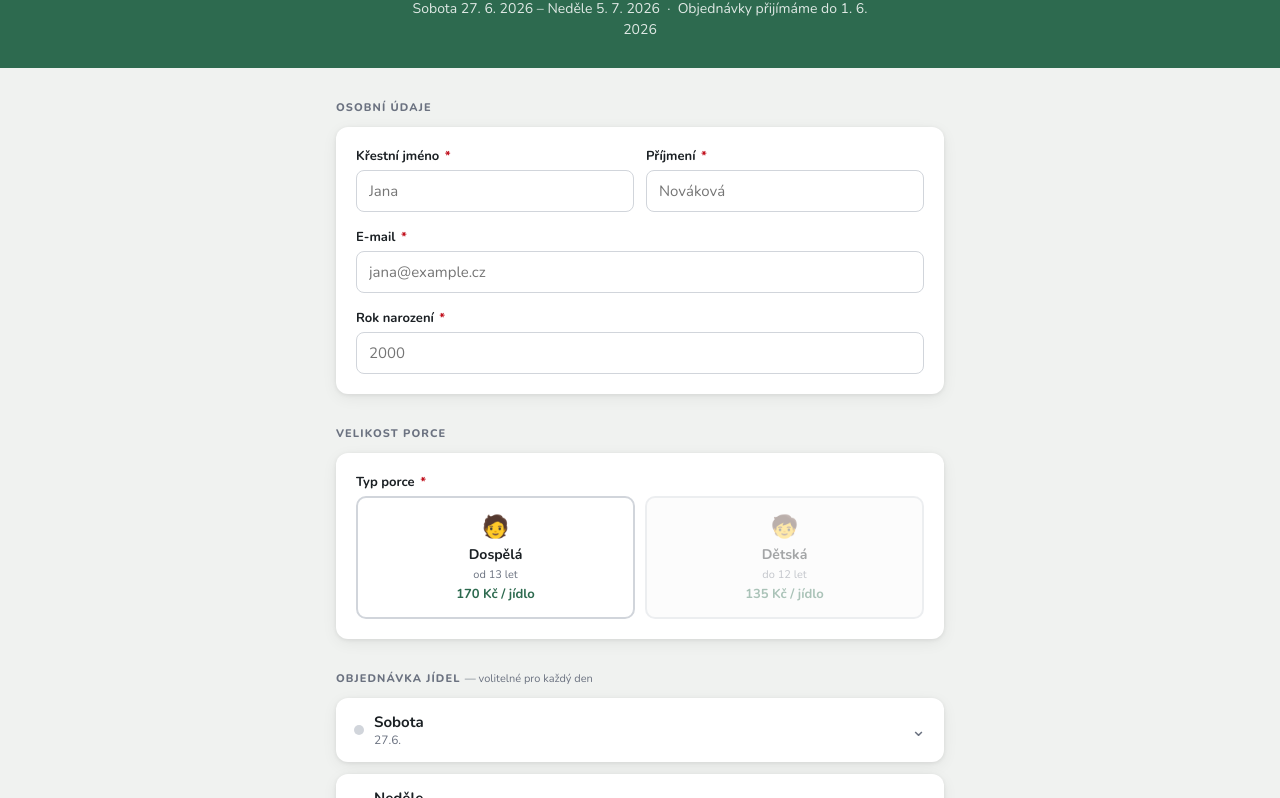
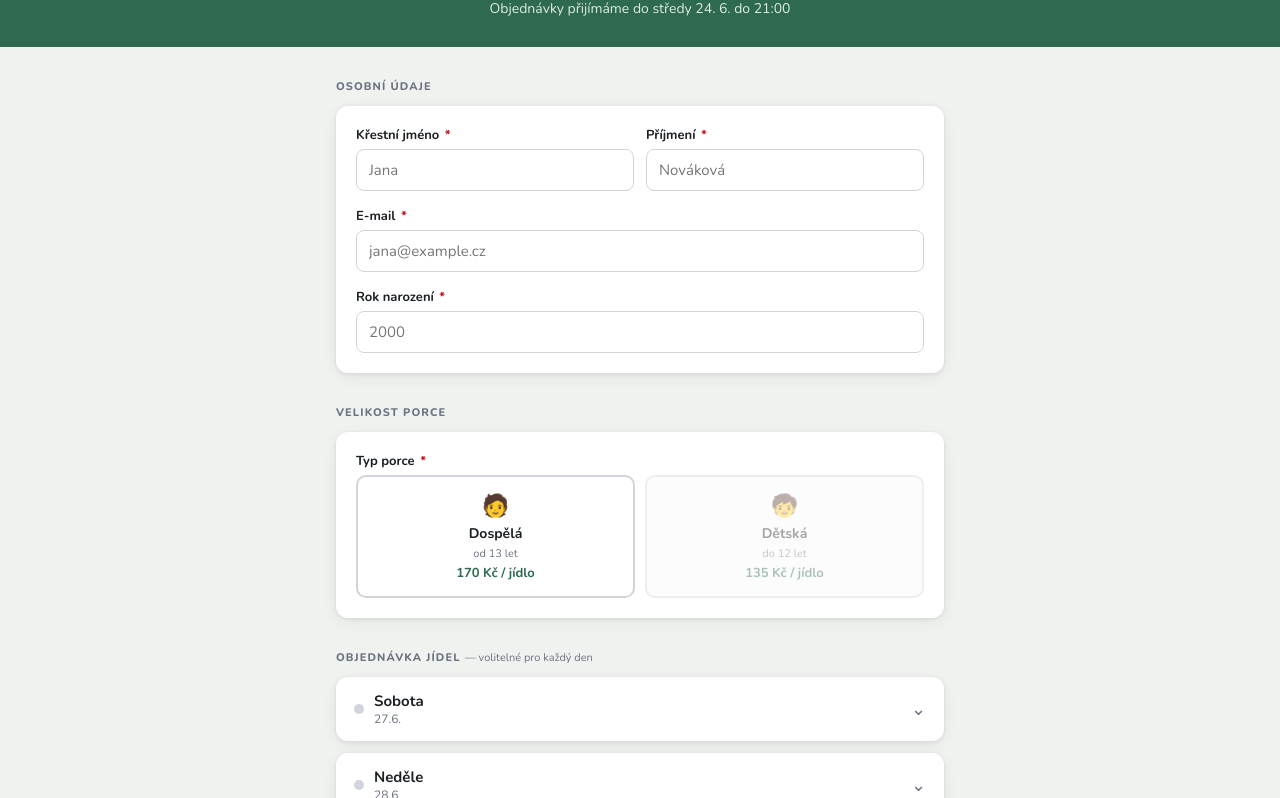
Before and after one commit to hurdzan/food_test, a plain HTML site: page index.html in a window 1280 px wide. Shown: the part 109-907 px from the top of the page. Drawn offline with nearby package versions, Linux system fonts and the light colour scheme.

Commit message:
Update event date and order deadline in index.html

```diff
--- a/index.html
+++ b/index.html
@@ -12,7 +12,7 @@
 <header>
   <div class="eyebrow">Výběr stravy</div>
   <h1>OPEN Klatovy 2026</h1>
-  <p>Sobota 27. 6. 2026 – Neděle 5. 7. 2026 &nbsp;·&nbsp; Objednávky přijímáme do 1. 6. 2026</p>
+  <p>Objednávky přijímáme do středy 24. 6. do 21:00</p>
 </header>
 
 <div class="container">
```
